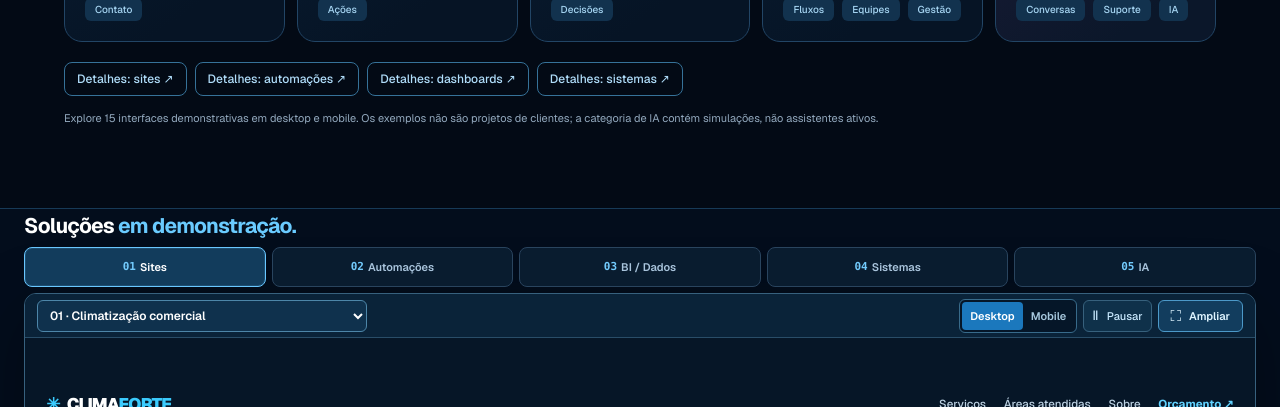
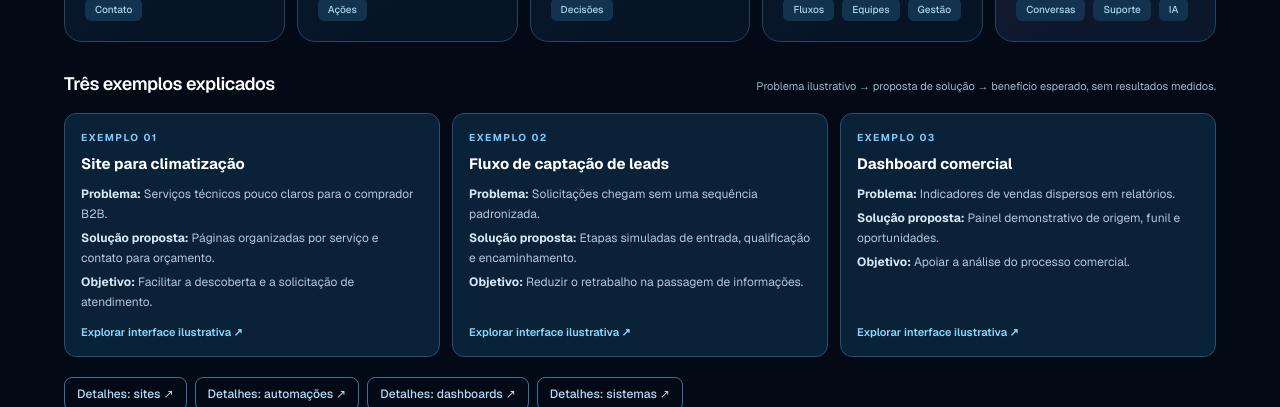
Before and after one commit to vorzax-tecnologia/vorzax-site, a Next.js app: page / in a window 1280 px wide. Shown: the part 1129-1536 px from the top of the page. Built offline with nearby package versions, Linux system fonts and the light colour scheme.

Commit message:
feat(exemplos): explicar 3 cenários por problema, solução proposta e objetivo, sem cases fictícios

```diff
--- a/src/components/ReferenceLanding.tsx
+++ b/src/components/ReferenceLanding.tsx
@@ -84,6 +84,28 @@ export function ReferenceLanding({ onContact }: { onContact: () => void }) {
               </a>
             ))}
           </div>
+          <div className="mt-7">
+            <div className="mb-4 flex flex-wrap items-baseline justify-between gap-3">
+              <h3 className="text-[18px] font-semibold tracking-tight text-white">Três exemplos explicados</h3>
+              <p className="text-[11px] text-[#9bb9cf]">Problema ilustrativo → proposta de solução → benefício esperado, sem resultados medidos.</p>
+            </div>
+            <div className="grid gap-3 md:grid-cols-3">
+              {[
+                {title:"Site para climatização",slug:"sites",problem:"Serviços técnicos pouco claros para o comprador B2B.",solution:"Páginas organizadas por serviço e contato para orçamento.",goal:"Facilitar a descoberta e a solicitação de atendimento."},
+                {title:"Fluxo de captação de leads",slug:"automacao",problem:"Solicitações chegam sem uma sequência padronizada.",solution:"Etapas simuladas de entrada, qualificação e encaminhamento.",goal:"Reduzir o retrabalho na passagem de informações."},
+                {title:"Dashboard comercial",slug:"bi",problem:"Indicadores de vendas dispersos em relatórios.",solution:"Painel demonstrativo de origem, funil e oportunidades.",goal:"Apoiar a análise do processo comercial."}
+              ].map((item,index)=>(
+                <a key={item.slug} href="#tecnologia-em-acao" onClick={()=>selectDemo(item.slug)} className="group flex min-h-[180px] flex-col rounded-xl border border-[#284f70] bg-[#092238] px-4 py-4 transition hover:border-[#68bdec] hover:bg-[#0e304e]">
+                  <span className="text-[10px] font-bold tracking-[.15em] text-[#79caff]">EXEMPLO 0{index+1}</span>
+                  <strong className="mt-2 text-[15px] text-white">{item.title}</strong>
+                  <p className="mt-2 text-[12px] leading-5 text-[#b2c8d9]"><b className="text-[#d4e9f6]">Problema:</b> {item.problem}</p>
+                  <p className="mt-1 text-[12px] leading-5 text-[#b2c8d9]"><b className="text-[#d4e9f6]">Solução proposta:</b> {item.solution}</p>
+                  <p className="mt-1 flex-1 text-[12px] leading-5 text-[#b2c8d9]"><b className="text-[#d4e9f6]">Objetivo:</b> {item.goal}</p>
+                  <span className="mt-3 text-[11px] font-semibold text-[#8ad8ff] group-hover:text-white">Explorar interface ilustrativa ↗</span>
+                </a>
+              ))}
+            </div>
+          </div>
           <div className="mt-5 flex flex-wrap gap-2" aria-label="Ver detalhes de cada serviço">
             <Link href="/servicos/sites" className="rounded-lg border border-[#367299] px-3 py-2 text-xs font-medium text-[#b0ddfa] hover:bg-[#15476c]">Detalhes: sites ↗</Link>
             <Link href="/servicos/automacoes" className="rounded-lg border border-[#367299] px-3 py-2 text-xs font-medium text-[#b0ddfa] hover:bg-[#15476c]">Detalhes: automações ↗</Link>
```
